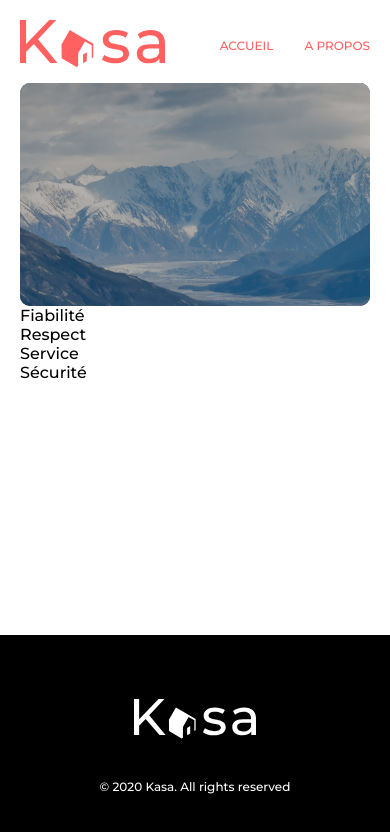
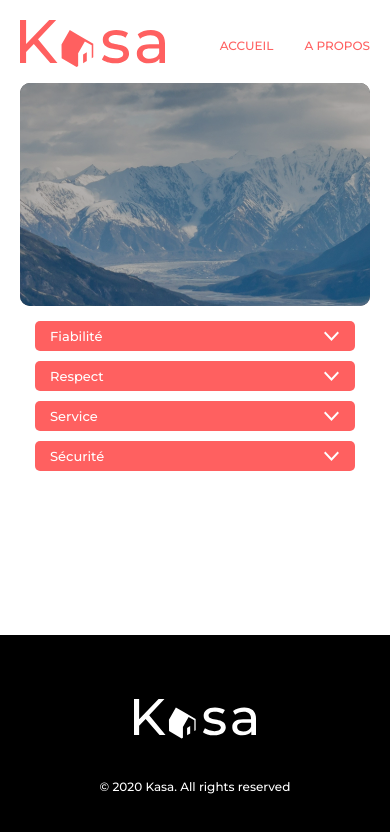
Before and after one commit to guillaumelhullier/kasa, a React (Create React App) app in the folder kasa/: page /about in a window 390 px wide. Shown: the top 832 px of the page. Built offline with nearby package versions, Linux system fonts and the light colour scheme.

Commit message:
collapse-design

```diff
--- a/kasa/src/components/Collapse/Collapse.jsx
+++ b/kasa/src/components/Collapse/Collapse.jsx
@@ -19,7 +19,6 @@ function Collapse({ title, text }) {
       <div className={CssCollapse.text}>{text}</div>
     </div>
   ) : (
-    //Chargement du hooks useState
     <div className={CssCollapse.collapseContainer}>
       <div className={CssCollapse.title} onClick={() => setArrowUp(true)}>
         {title}
--- a/kasa/src/components/Collapse/Collapse.module.css
+++ b/kasa/src/components/Collapse/Collapse.module.css
@@ -0,0 +1,119 @@
+.collapseContainer {
+    width: 100%;
+    margin-bottom: 30px;
+    animation: appear 2s;
+}
+
+.collapse:hover {
+    box-shadow: 5px 7px 10px 2px rgba(0, 0, 0, 0.8);
+    border-radius: 5px;
+}
+
+.title {
+    display: flex;
+    justify-content: space-between;
+    align-items: center;
+    height: 47px;
+    padding: 0 15px 0 15px;
+    border-radius: 5px;
+    background: #ff6060;
+    font-family: 'Montserrat';
+    font-style: normal;
+    font-weight: 500;
+    font-size: 24px;
+    display: flex;
+    color: #ffffff;
+}
+
+.title:hover {
+    cursor: pointer;
+}
+
+.iconDown {
+    transform: rotate(0deg);
+    transition: all 0.5s;
+}
+
+.iconUp {
+    transform: rotate(-180deg);
+    transition: all 0.5s;
+}
+
+.text {
+    padding: 15px 30px 15px 30px;
+    background: #f7f7f7;
+    border-radius: 5px;
+    font-family: 'Montserrat';
+    font-style: normal;
+    font-weight: 400;
+    font-size: 24px;
+    line-height: 1.3;
+    color: #ff6060;
+    animation: appear 1.5s;
+}
+
+@keyframes appear {
+    from {
+        opacity: 0;
+        line-height: 2;
+    }
+
+    to {
+        opacity: 1;
+        line-height: 1.3;
+    }
+}
+
+/*Media queries pour mobiles*/
+@media screen and (max-width: 480px) {
+    .collapseContainer {
+        margin-bottom: 10px;
+    }
+
+    .title {
+        height: 30px;
+        font-size: 13px;
+    }
+
+    .iconDown {
+        width: 6%;
+        height: 32%;
+    }
+
+    .iconUp {
+        width: 6%;
+        height: 32%;
+    }
+
+    .text {
+        font-size: 12px;
+        padding: 15px;
+    }
+}
+
+/*Media queries pour tablettes*/
+@media screen and (min-width: 481px) and (max-width: 830px) {
+    .collapseContainer {
+        margin-bottom: 10px;
+    }
+
+    .title {
+        height: 30px;
+        font-size: 13px;
+    }
+
+    .iconDown {
+        width: 3%;
+        height: 32%;
+    }
+
+    .iconUp {
+        width: 3%;
+        height: 32%;
+    }
+
+    .text {
+        font-size: 12px;
+        padding: 15px;
+    }
+}
--- a/kasa/src/components/Footer/Footer.module.css
+++ b/kasa/src/components/Footer/Footer.module.css
@@ -10,6 +10,7 @@
   flex-direction: column;
   align-items: center;
 }
+
 
 .logoFooter {
   padding-top: 64px;
--- a/kasa/src/pages/About/About.module.css
+++ b/kasa/src/pages/About/About.module.css
@@ -0,0 +1,19 @@
+.collapseAboutContainer {
+    margin: 30px 208px 30px 208px;
+    display: flex;
+    flex-direction: column;
+}
+
+/*Media queries pour mobiles*/
+@media screen and (max-width: 480px) {
+    .collapseAboutContainer {
+        margin: 15px;
+    }
+}
+
+/*Media queries pour tablettes*/
+@media screen and (min-width: 481px) and (max-width: 830px) {
+    .collapseAboutContainer {
+        margin: 15px 20px 15px 20px;
+    }
+}
```
